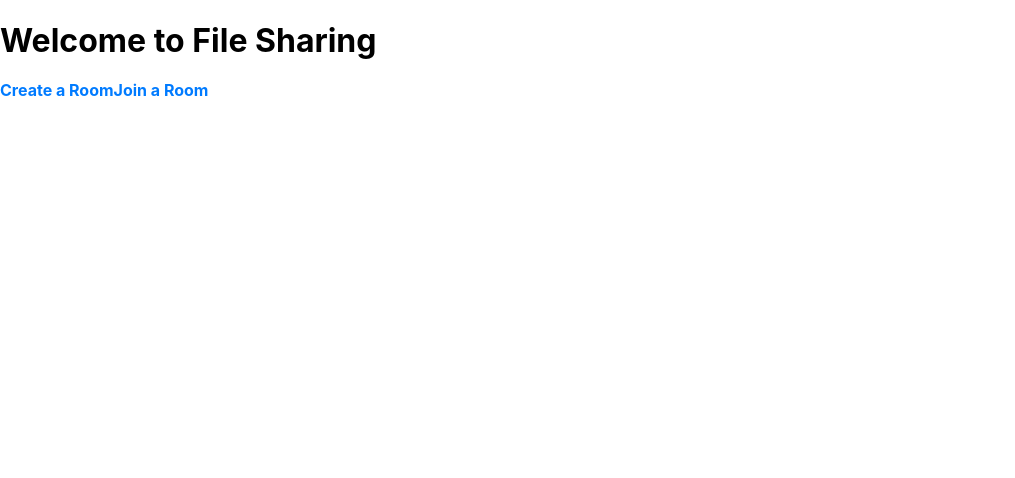
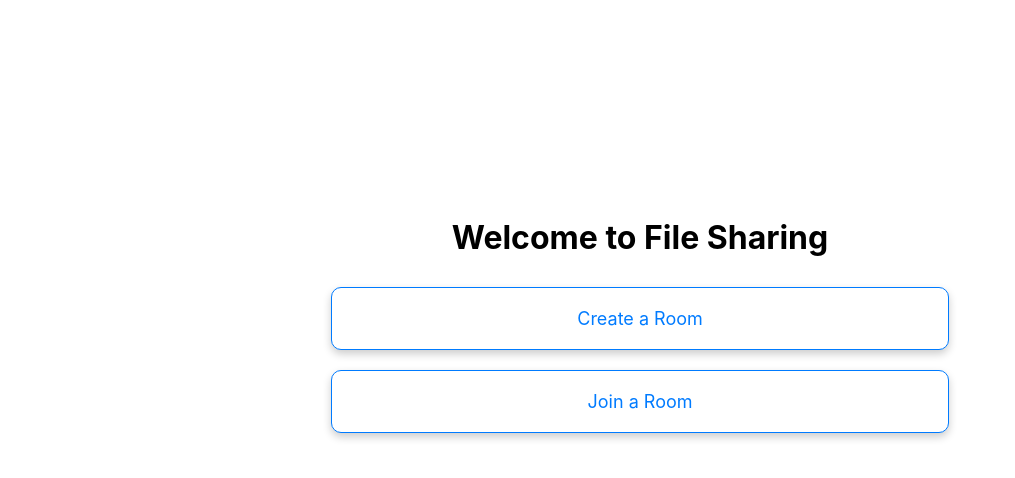
Before and after one commit to priyanshusoni3850/FileRoom, a React (Create React App) app in the folder client/: page / in a window 1280 px wide. Shown: the top 478 px of the page, without its empty margins (0-1015 px from the left). Built offline with nearby package versions, Linux system fonts and the light colour scheme; the HTML template or start-up script is replaced by a standard one.

Commit message:
added some style

```diff
--- a/client/src/components/CreateRoom.js
+++ b/client/src/components/CreateRoom.js
@@ -17,7 +17,8 @@ const CreateRoom = () => {
   };
 
   return (
-    <div>
+<div className="container">
+  <div className="card">
     <h2>Create a Room</h2>
     <input
       type="text"
@@ -27,6 +28,8 @@ const CreateRoom = () => {
     />
     <button onClick={createRoom}>Create</button>
   </div>
+</div>
+
   );
 };
 
--- a/client/src/components/Hscreen.js
+++ b/client/src/components/Hscreen.js
@@ -1,13 +1,18 @@
-// src/components/Home.js
+// src/components/Hscreen.js
 import React from 'react';
 import { Link } from 'react-router-dom';
 import './css/Hscreen.css';
+
 const Hscreen = () => {
   return (
-    <div>
+    <div className="container">
       <h1>Welcome to File Sharing</h1>
-      <Link to="/create-room">Create a Room</Link>
-      <Link to="/join-room">Join a Room</Link>
+      <div className="button-card left-card" onClick={() => window.location.href = "/create-room"}>
+        Create a Room
+      </div>
+      <div className="button-card right-card" onClick={() => window.location.href = "/join-room"}>
+        Join a Room
+      </div>
     </div>
   );
 };
--- a/client/src/components/JoinRoom.js
+++ b/client/src/components/JoinRoom.js
@@ -1,3 +1,4 @@
+// src/components/JoinRoom.js
 import React, { useState } from 'react';
 import axios from 'axios';
 import './css/JoinRoom.css';
@@ -17,7 +18,8 @@ const JoinRoom = () => {
   };
 
   return (
-    <div>
+    <div className="container">
+      <div className="card">
         <h2>Join a Room</h2>
         <input
           type="text"
@@ -25,7 +27,10 @@ const JoinRoom = () => {
           value={roomCode}
           onChange={(e) => setRoomCode(e.target.value)}
         />
-      <button onClick={joinRoom}>Join</button>
+        <button className="join-button" onClick={joinRoom}>
+          Join
+        </button>
+      </div>
     </div>
   );
 };
--- a/client/src/components/RoomPage.js
+++ b/client/src/components/RoomPage.js
@@ -5,6 +5,7 @@ import { useParams } from 'react-router-dom';
 
 const RoomPage = () => {
     const { roomCode } = useParams();
+    const [uploadProgress, setUploadProgress] = useState(0);
 
     const [uploads, setUploads] = useState([]);
     const [file, setFile] = useState(null);
@@ -35,7 +36,14 @@ const RoomPage = () => {
                 headers: {
                     'Content-Type': 'multipart/form-data',
                 },
+                onUploadProgress: (progressEvent) => {
+                    const percentCompleted = Math.round((progressEvent.loaded * 100) / progressEvent.total);
+                    // Update the uploadProgress state with the progress percentage
+                    setUploadProgress(percentCompleted);
+                },
             });
+            // After upload is complete, you can clear the upload progress state.
+            setUploadProgress(0);
             fetchUploads(roomCode);
         } catch (error) {
             console.error('Error uploading file:', error);
@@ -72,14 +80,41 @@ const RoomPage = () => {
     };
 
     return (
-        <div>
+        <div className="room-page-container">
+            <div className="left-panel">
                 <h2>Room: {roomCode}</h2>
                 <div>
                     <h3>File Upload</h3>
                     <input type="file" onChange={(e) => setFile(e.target.files[0])} />
                     <button onClick={uploadFile}>Upload File</button>
+                    {uploadProgress > 0 && uploadProgress < 100 && (
+                        <div className="progress-container">
+                            <div className="progress-bar" style={{ width: `${uploadProgress}%` }}>
+                                {uploadProgress}%
                             </div>
+                        </div>
+                    )}
+                </div>
+
                 <div>
+                    <h3>Uploaded Files:</h3>
+                    <ul>
+                        {uploads.map((upload, index) => (
+                            !upload.isText && (
+                                <li key={index}>
+                                    <button
+                                        className="link-button"
+                                        onClick={() => downloadFile(upload.filePath, upload.fileName)}
+                                    >
+                                        {upload.fileName}
+                                    </button>
+                                </li>
+                            )
+                        ))}
+                    </ul>
+                </div>
+            </div>
+            <div className="right-panel">
                 <h3>Text Upload</h3>
                 <textarea
                     rows="4"
@@ -88,25 +123,18 @@ const RoomPage = () => {
                     onChange={(e) => setText(e.target.value)}
                 ></textarea>
                 <button onClick={uploadText}>Upload Text</button>
-            </div>
                 <div>
-                <h3>Uploaded Files and Text:</h3>
+                    <h3>Uploaded Text:</h3>
                     <ul>
                         {uploads.map((upload, index) => (
+                            upload.isText && (
                                 <li key={index}>
-                            {upload.isText ? (
                                     <div>{upload.text}</div>
-                            ) : (
-                                <button
-                                    className="link-button"
-                                    onClick={() => downloadFile(upload.filePath, upload.fileName)}
-                                >
-                                    {upload.fileName}
-                                </button>
-                            )}
                                 </li>
+                            )
                         ))}
                     </ul>
+                </div>
             </div>
         </div>
     );
--- a/client/src/components/css/CreateRoom.css
+++ b/client/src/components/css/CreateRoom.css
@@ -1,7 +1,20 @@
 /* CreateRoom.css */
 .container {
   text-align: center;
-    margin-top: 100px;
+  display: flex;
+  justify-content: center;
+  align-items: center;
+  min-height: 300px; /* Adjust this value based on your card's height */
+}
+
+.card {
+  background-color: #fff;
+  border: 1px solid #ddd;
+  border-radius: 10px;
+  box-shadow: 0 4px 8px rgba(0, 0, 0, 0.2);
+  padding: 20px;
+  text-align: center;
+  max-width: 400px;
 }
 
 h2 {
@@ -14,6 +27,8 @@
   padding: 10px;
   margin-bottom: 20px;
   font-size: 16px;
+  border: 1px solid #ddd;
+  border-radius: 5px;
 }
 
 button {
@@ -23,6 +38,8 @@
   padding: 10px 20px;
   font-size: 18px;
   cursor: pointer;
+  border-radius: 5px;
+  transition: background-color 0.3s;
 }
 
 button:hover {
--- a/client/src/components/css/Hscreen.css
+++ b/client/src/components/css/Hscreen.css
@@ -1,7 +1,11 @@
-/* Home.css */
+/* Hscreen.css */
 .container {
   text-align: center;
-    margin-top: 100px;
+  display: flex;
+  justify-content: center;
+  align-items: center;
+  height: 80vh;
+  flex-direction: column; /* Adjust to align vertically */
 }
 
 h1 {
@@ -9,13 +13,30 @@
   margin-bottom: 20px;
 }
 
-  Link {
-    display: block;
+.button-card {
+  background-color: #fff;
+  border: 1px solid #007bff;
+  border-radius: 10px;
+  box-shadow: 0 4px 8px rgba(0, 0, 0, 0.2);
+  padding: 20px;
+  text-align: center;
+  width: 45%; /* Adjust this width as needed */
+  cursor: pointer;
   font-size: 18px;
-    margin-bottom: 10px;
-    text-decoration: none;
+  color: #007bff;
+  margin: 10px;
+  transition: background-color 0.3s;
 }
 
-  Link:hover {
-    text-decoration: underline;
+.button-card:hover {
+  background-color: #007bff;
+  color: #fff;
 }
+
+.left-card {
+  order: 1;
+}
+
+.right-card {
+  order: 2;
+}
--- a/client/src/components/css/JoinRoom.css
+++ b/client/src/components/css/JoinRoom.css
@@ -1,7 +1,25 @@
 /* JoinRoom.css */
 .container {
+  display: flex;
+  justify-content: center;
+  align-items: center;
+  height: 100vh;
+}
+
+.card {
+  background-color: #fff;
+  border: 1px solid #ddd;
+  border-radius: 10px;
+  box-shadow: 0 4px 8px rgba(0, 0, 0, 0.2);
+  padding: 20px;
   text-align: center;
-    margin-top: 100px;
+  max-width: 300px;
+  transform: translateZ(0); /* Add a 3D effect */
+  transition: transform 0.3s ease; /* Add a transition for the 3D effect */
+}
+
+.card:hover {
+  transform: translateZ(5px); /* Apply the 3D effect on hover */
 }
 
 h2 {
@@ -14,17 +32,21 @@
   padding: 10px;
   margin-bottom: 20px;
   font-size: 16px;
+  border: 1px solid #ddd;
+  border-radius: 5px;
 }
 
-  button {
+.join-button {
   background-color: #007bff;
   color: #fff;
   border: none;
   padding: 10px 20px;
   font-size: 18px;
   cursor: pointer;
+  border-radius: 5px;
+  transition: background-color 0.3s;
 }
 
-  button:hover {
+.join-button:hover {
   background-color: #0056b3;
 }
--- a/client/src/components/css/RoomPage.css
+++ b/client/src/components/css/RoomPage.css
@@ -1,6 +1,25 @@
 /* RoomPage.css */
-.container {
+.room-page-container {
+  display: flex;
+  justify-content: space-between;
   margin: 20px;
+}
+
+.left-panel,
+.right-panel {
+  flex: 1;
+  padding: 20px;
+  border: 1px solid #ccc;
+  border-radius: 5px;
+  box-shadow: 0 0 10px rgba(0, 0, 0, 0.1);
+  background-color: #fff;
+  transition: transform 0.3s, box-shadow 0.3s;
+}
+
+.left-panel:hover,
+.right-panel:hover {
+  transform: translateY(-5px);
+  box-shadow: 0 5px 10px rgba(0, 0, 0, 0.2);
 }
 
 h2 {
@@ -8,11 +27,18 @@
   margin-bottom: 20px;
 }
 
+h3 {
+  font-size: 20px;
+  margin-bottom: 15px;
+}
+
 textarea {
   width: 100%;
   padding: 10px;
   margin-bottom: 20px;
   font-size: 16px;
+  border: 1px solid #ccc;
+  border-radius: 5px;
 }
 
 input[type="file"] {
@@ -26,14 +52,40 @@
 
 li {
   margin-bottom: 10px;
+  display: flex;
+  align-items: center;
 }
 
-  a {
-    text-decoration: none;
-    color: #007bff;
-    font-weight: bold;
+.link-button {
+  background-color: #007bff;
+  color: #fff;
+  padding: 5px 10px;
+  border: none;
+  border-radius: 5px;
+  cursor: pointer;
+  transition: background-color 0.3s;
 }
 
-  a:hover {
-    text-decoration: underline;
+.link-button:hover {
+  background-color: #0056b3;
 }
+
+.download-icon {
+  font-size: 20px;
+  margin-right: 10px;
+}
+
+/* Add these styles to your CSS */
+.progress-container {
+  height: 10px;
+  background-color: #ccc;
+  margin-top: 10px;
+}
+
+.progress-bar {
+  height: 100%;
+  background-color: #007bff;
+  color: #fff;
+  text-align: center;
+  line-height: 10px;
+}
```
Also changed, not shown: 1 other file (tests, documents, lock files or other folders). Lines whose indentation alone changed are shown as unchanged.
